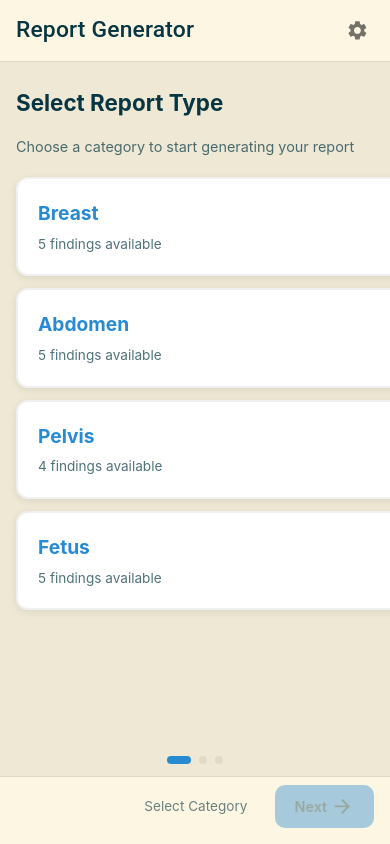
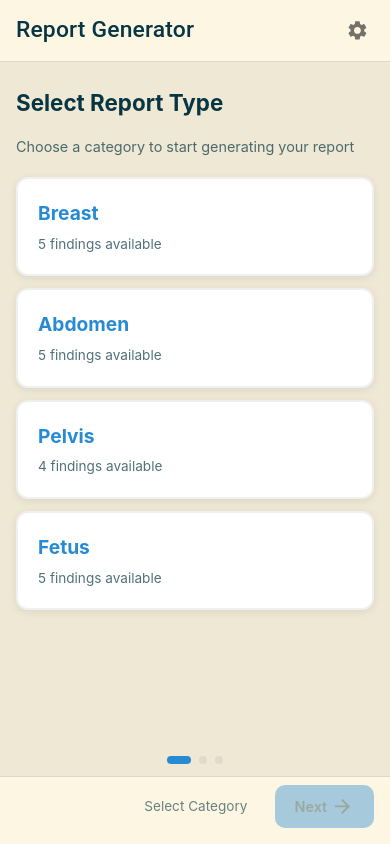
Before and after one commit to Hasan-aga/my-report-app, a React (Vite) app in the folder client/: page / in a window 390 px wide. Built offline with nearby package versions, Linux system fonts and the light colour scheme.

Commit message:
center the mobile ui

```diff
--- a/client/src/components/MobileReportFlow.css
+++ b/client/src/components/MobileReportFlow.css
@@ -45,12 +45,13 @@
 .mobile-card-track {
   display: flex;
   height: 100%;
+  width: 100%;
   transition: transform 0.35s cubic-bezier(0.4, 0, 0.2, 1);
   will-change: transform;
 }
 
 .mobile-card {
-  min-width: 100%;
+  flex: 0 0 100%;
   height: 100%;
   overflow-y: auto;
   overflow-x: hidden;
@@ -63,6 +64,7 @@
 
 /* Card 1: Category Selection */
 .category-select-content {
+  width: 100%;
   display: flex;
   flex-direction: column;
   gap: 12px;
@@ -107,6 +109,7 @@
 
 /* Card 2: Findings Editor */
 .findings-editor-content {
+  width: 100%;
   display: flex;
   flex-direction: column;
   gap: 12px;
@@ -142,6 +145,7 @@
 
 .mobile-finding-item textarea {
   flex: 1;
+  min-width: 0;
   border: none;
   background: transparent;
   resize: none;
@@ -151,7 +155,6 @@
   min-height: 40px;
   outline: none;
   padding: 2px 0;
-  width: 100%;
 }
 
 .mobile-finding-item textarea::placeholder {
@@ -182,6 +185,7 @@
 
 /* Card 3: Review & Print */
 .review-content {
+  width: 100%;
   display: flex;
   flex-direction: column;
   align-items: center;
```
